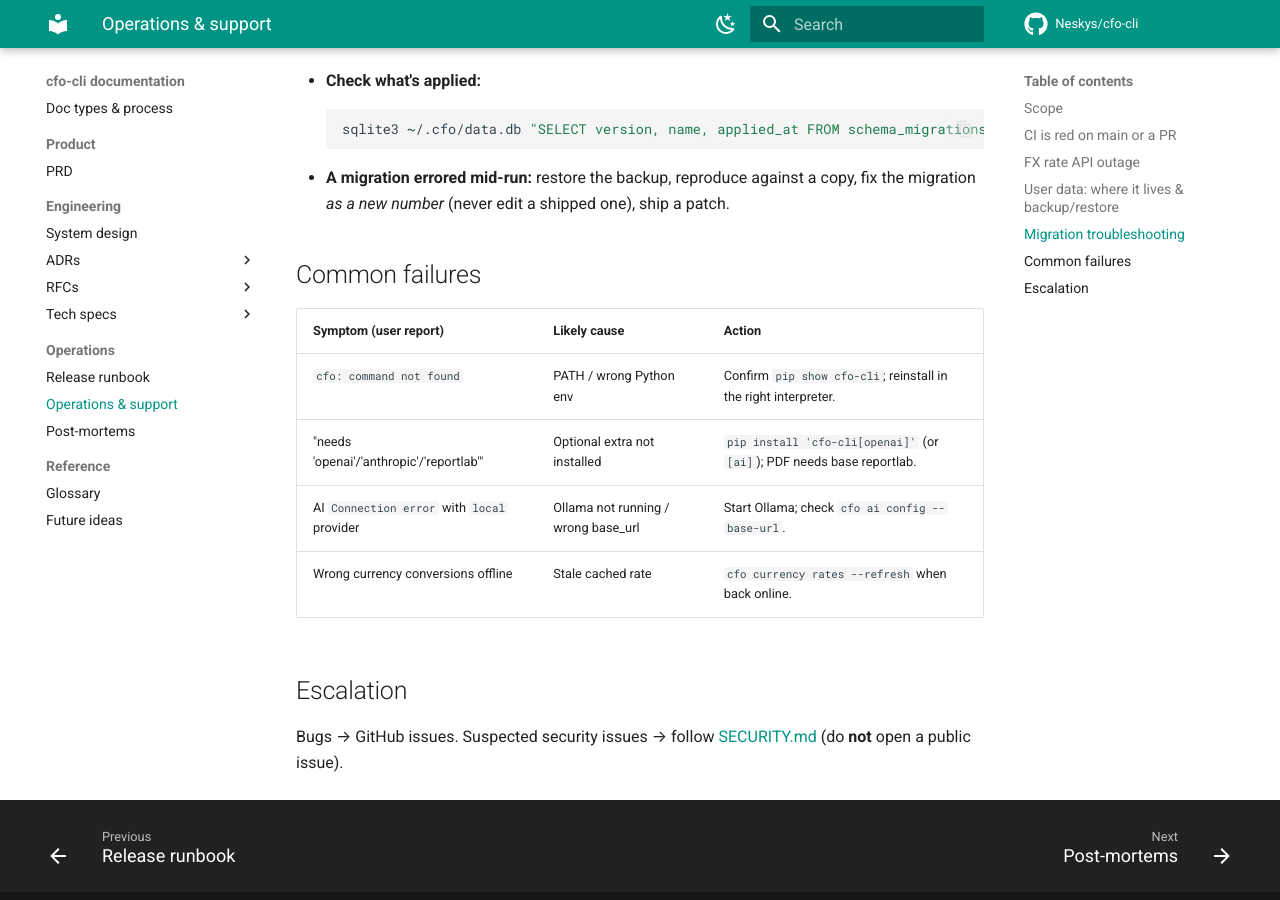
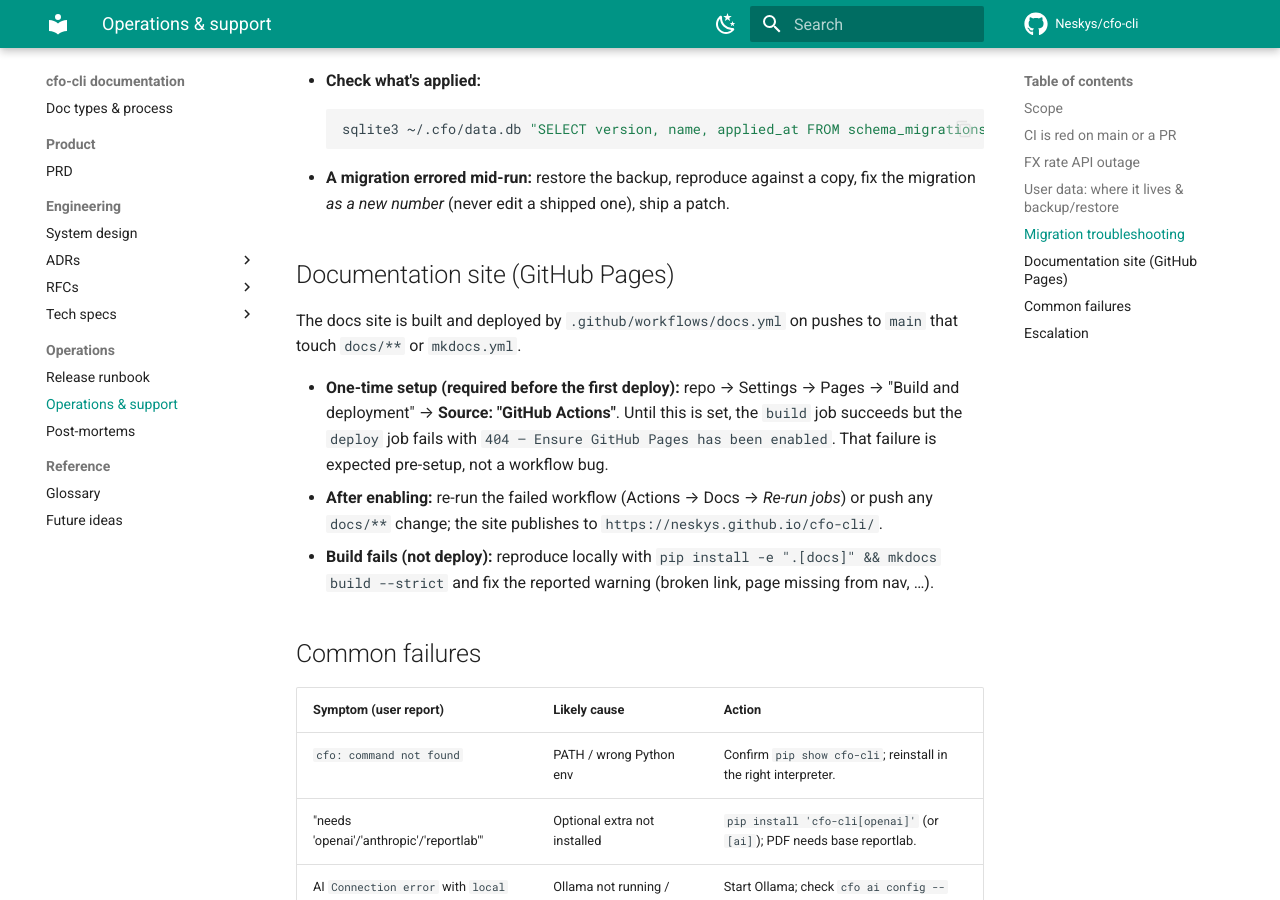
Before and after one commit to Neskys/cfo-cli, an MkDocs documentation site: the page built from docs/runbooks/OPERATIONS.md, in a window 1280 px wide and 900 px high, scrolled down 1400 px. Built offline with MkDocs 1.6.1 and Material for MkDocs 9.7.7, drawn with Linux system fonts in a browser that asks for light colours; comment, search, counter and statistics services are not loaded.

Commit message:
docs: document GitHub Pages one-time setup in the operations runbook
After the first Docs workflow run failed at the deploy step (404 — Pages not
enabled), add an explicit "Documentation site (GitHub Pages)" section to the
operations runbook: the one-time Source="GitHub Actions" setup, that the
pre-setup deploy failure is expected, and how to re-run / debug a build.

https://claude.ai/code/session_01TFGMhApB2ar3cw8ZFFD43k

```diff
--- a/docs/runbooks/OPERATIONS.md
+++ b/docs/runbooks/OPERATIONS.md
@@ -61,6 +61,22 @@ see [ADR-0003](../adr/ADR-0003-numbered-migrations.md)).
 - **A migration errored mid-run:** restore the backup, reproduce against a copy,
   fix the migration *as a new number* (never edit a shipped one), ship a patch.
 
+## Documentation site (GitHub Pages)
+
+The docs site is built and deployed by `.github/workflows/docs.yml` on pushes to
+`main` that touch `docs/**` or `mkdocs.yml`.
+
+- **One-time setup (required before the first deploy):** repo → Settings → Pages
+  → "Build and deployment" → **Source: "GitHub Actions"**. Until this is set, the
+  `build` job succeeds but the `deploy` job fails with `404 — Ensure GitHub Pages
+  has been enabled`. That failure is expected pre-setup, not a workflow bug.
+- **After enabling:** re-run the failed workflow (Actions → Docs → *Re-run jobs*)
+  or push any `docs/**` change; the site publishes to
+  `https://neskys.github.io/cfo-cli/`.
+- **Build fails (not deploy):** reproduce locally with
+  `pip install -e ".[docs]" && mkdocs build --strict` and fix the reported
+  warning (broken link, page missing from nav, …).
+
 ## Common failures
 
 | Symptom (user report) | Likely cause | Action |
```
